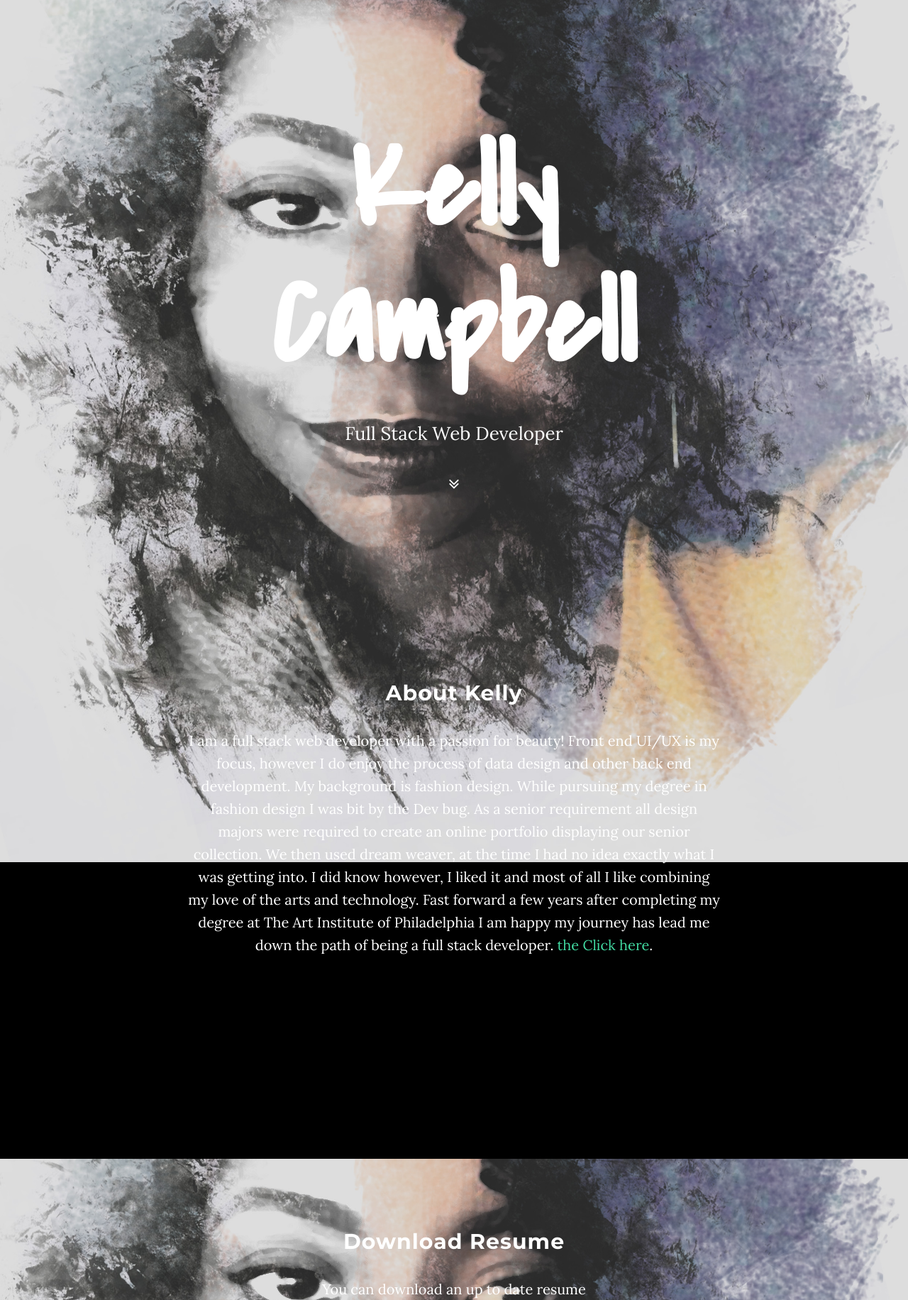
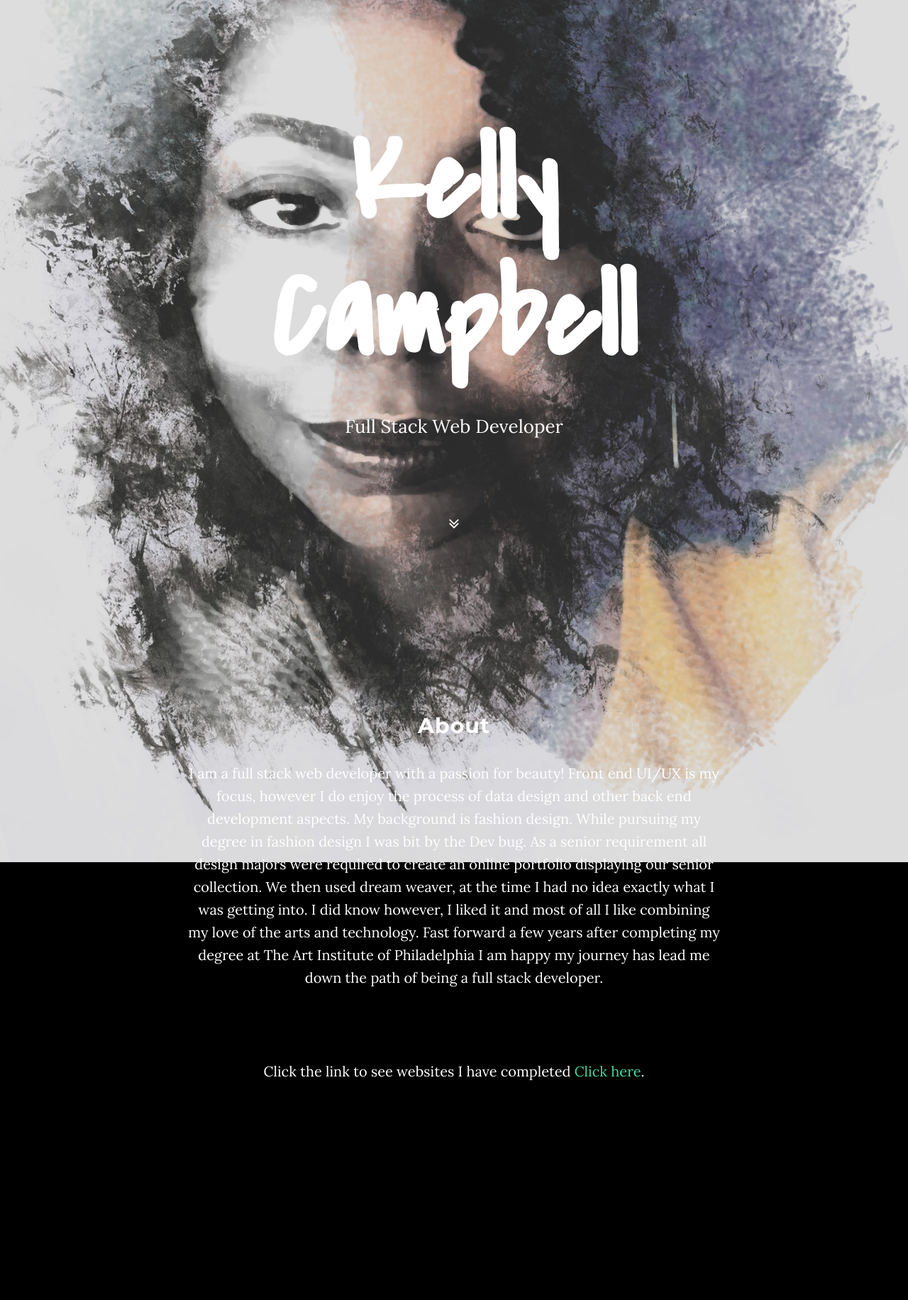
Before and after one commit to Kcambell16/pwp, a PHP site: page / in a window 1280 px wide. Shown: the part 90-1922 px from the top of the page at 71% size. Run offline with PHP 8.4, Linux system fonts and the light colour scheme; a stand-in replaces the project's code that opens the database connection; some libraries are stand-ins or nearby versions; some web fonts are replaced.

Commit message:
changed font color and <p> alignment

```diff
--- a/public_html/css/stylesheet.css
+++ b/public_html/css/stylesheet.css
@@ -53,9 +53,10 @@ p {
 }
 @media (min-width: 768px) {
 	p {
-		margin: 0 0 35px;
+		margin: 0 0 100px;
 		font-size: 20px;
 		line-height: 1.6;
+		align-content: center;
 	}
 }
 a {
@@ -341,3 +342,7 @@ body {
 	font-family: 'Covered By Your Grace', cursive;
 	font-size: 175px;
 }
+
+.about{
+	color: white;
+}
--- a/public_html/index.php
+++ b/public_html/index.php
@@ -111,9 +111,11 @@
 			<section id="about" class="container content-section text-center">
 				<div class="row">
 					<div class="col-lg-8 col-lg-offset-2">
-						<h2>About Kelly</h2>
-						<p>I am a full stack web developer with a passion for beauty! Front end UI/UX is my focus, however I do enjoy the process of data design and other back end development. My background is fashion design. While pursuing my degree in fashion design I was bit by the Dev bug. As a senior requirement all design majors were required to create an online portfolio displaying our senior collection. We then used dream weaver, at the time I had no idea exactly what I was getting into. I did know however, I liked it and most of all I like combining my love of the arts and technology. Fast forward a few years after completing my degree at The Art Institute of Philadelphia I am happy my journey has lead me down the path of being a full stack developer. <a href="https://Cannaduceus.com/public_html">the
-								Click here</a>.
+						<h2 class="about">About</h2>
+						<p>I am a full stack web developer with a passion for beauty! Front end UI/UX is my focus, however I do enjoy the process of data design and other back end development aspects. My background is fashion design. While pursuing my degree in fashion design I was bit by the Dev bug. As a senior requirement all design majors were required to create an online portfolio displaying our senior collection. We then used dream weaver, at the time I had no idea exactly what I was getting into. I did know however, I liked it and most of all I like combining my love of the arts and technology. Fast forward a few years after completing my degree at The Art Institute of Philadelphia I am happy my journey has lead me down the path of being a full stack developer.</p>
+						<p> Click the link to see websites I have completed <a href="https://Cannaduceus.com/public_html">
+								Click here</a>.</p>
+
 					</div>
 				</div>
 			</section>
```
